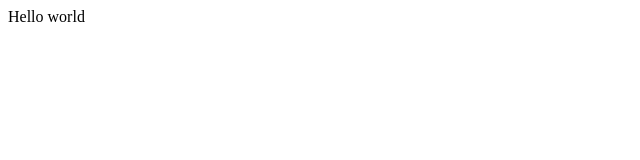
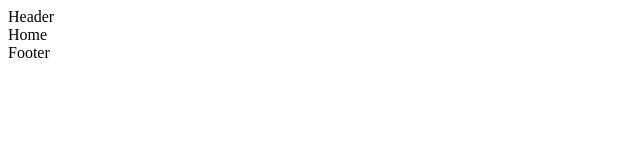
Before and after one commit to Bitmun/BigData, a React (Vite) app: page / in a window 1280 px wide. Shown: the top 160 px of the page, without its empty margins (0-640 px from the left). Built offline with nearby package versions, Linux system fonts and the light colour scheme.

Commit message:
feat: add router; init home page, header, footer

```diff
--- a/package.json
+++ b/package.json
@@ -13,6 +13,7 @@
   },
   "dependencies": {
     "@hookform/resolvers": "^3.10.0",
+    "axios": "^1.8.3",
     "dotenv": "^16.4.7",
     "react": "^19.0.0",
     "react-dom": "^19.0.0",
@@ -40,6 +41,7 @@
     "globals": "^15.14.0",
     "husky": "^9.1.7",
     "prettier": "^2.5.1",
+    "sass": "^1.86.0",
     "ts-jest": "^29.2.5",
     "ts-node": "^10.9.2",
     "typescript": "~5.6.2",
--- a/src/App.tsx
+++ b/src/App.tsx
@@ -1,3 +1,5 @@
+import { AppRouter } from 'router/AppRouter';
+
 export const App = () => {
-  return <div>Hello world</div>;
+  return <AppRouter />;
 };
--- /dev/null
+++ b/src/components/Footer/Footer.tsx
@@ -0,0 +1,3 @@
+export const Footer = () => {
+  return <div>Footer</div>;
+};
--- /dev/null
+++ b/src/components/Header/Header.tsx
@@ -0,0 +1,3 @@
+export const Header = () => {
+  return <div>Header</div>;
+};
--- /dev/null
+++ b/src/components/index.ts
@@ -0,0 +1,2 @@
+export { Footer } from './Footer/Footer';
+export { Header } from './Header/Header';
--- /dev/null
+++ b/src/constants/routes.ts
@@ -0,0 +1,10 @@
+import { createElement } from 'react';
+
+import { Home } from '@pages';
+
+export const ROUTES = [
+  {
+    path: '/',
+    element: createElement(Home),
+  },
+];
--- /dev/null
+++ b/src/pages/Home/Home.tsx
@@ -0,0 +1,3 @@
+export const Home = () => {
+  return <div>Home</div>;
+};
--- /dev/null
+++ b/src/pages/index.ts
@@ -0,0 +1 @@
+export { Home } from './Home/Home';
--- /dev/null
+++ b/src/router/AppRouter.tsx
@@ -0,0 +1,24 @@
+import { Footer, Header } from '@components';
+
+import { ROUTES } from 'constants/routes';
+import { createBrowserRouter, Outlet, RouterProvider } from 'react-router-dom';
+
+const Layout = () => (
+  <>
+    <Header />
+    <Outlet />
+    <Footer />
+  </>
+);
+
+const router = createBrowserRouter([
+  {
+    path: '/',
+    element: <Layout />,
+    children: ROUTES,
+  },
+]);
+
+export const AppRouter = () => {
+  return <RouterProvider router={router} />;
+};
```
Also changed, not shown: 2 other files (tests, documents, lock files or other folders).
